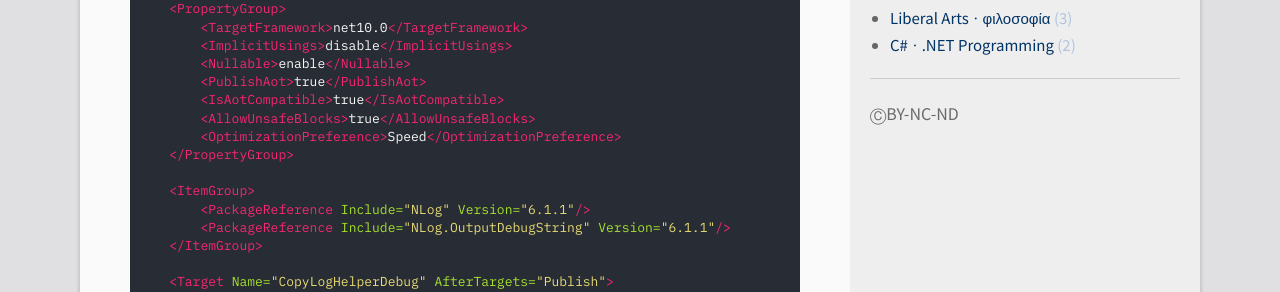
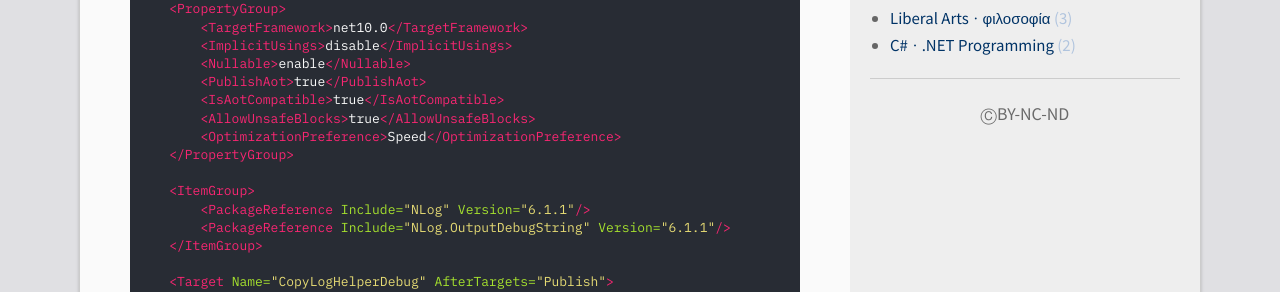
Before and after one commit to DebugJO/rustlang, a Jekyll site: the page built from index.html, in a window 1280 px wide. Shown: the part 644-936 px from the top of the page. Built offline with Jekyll 4.4.1, drawn with Linux system fonts in a browser that asks for light colours; the list of posts is cut into pages by our own code.

Commit message:
Update sidebar.html

```diff
--- a/_includes/sidebar.html
+++ b/_includes/sidebar.html
@@ -50,5 +50,5 @@
 {% endif %}
 
 <div class="col-box">
-<a style="font-size:16px;color:#6a6a6a;" href="https://creativecommons.org/licenses/by-nc-nd/4.0/">ⒸBY-NC-ND</a>
+<center><a style="font-size:16px;color:#6a6a6a;" href="https://creativecommons.org/licenses/by-nc-nd/4.0/">ⒸBY-NC-ND</a></center>
 </div>
```
